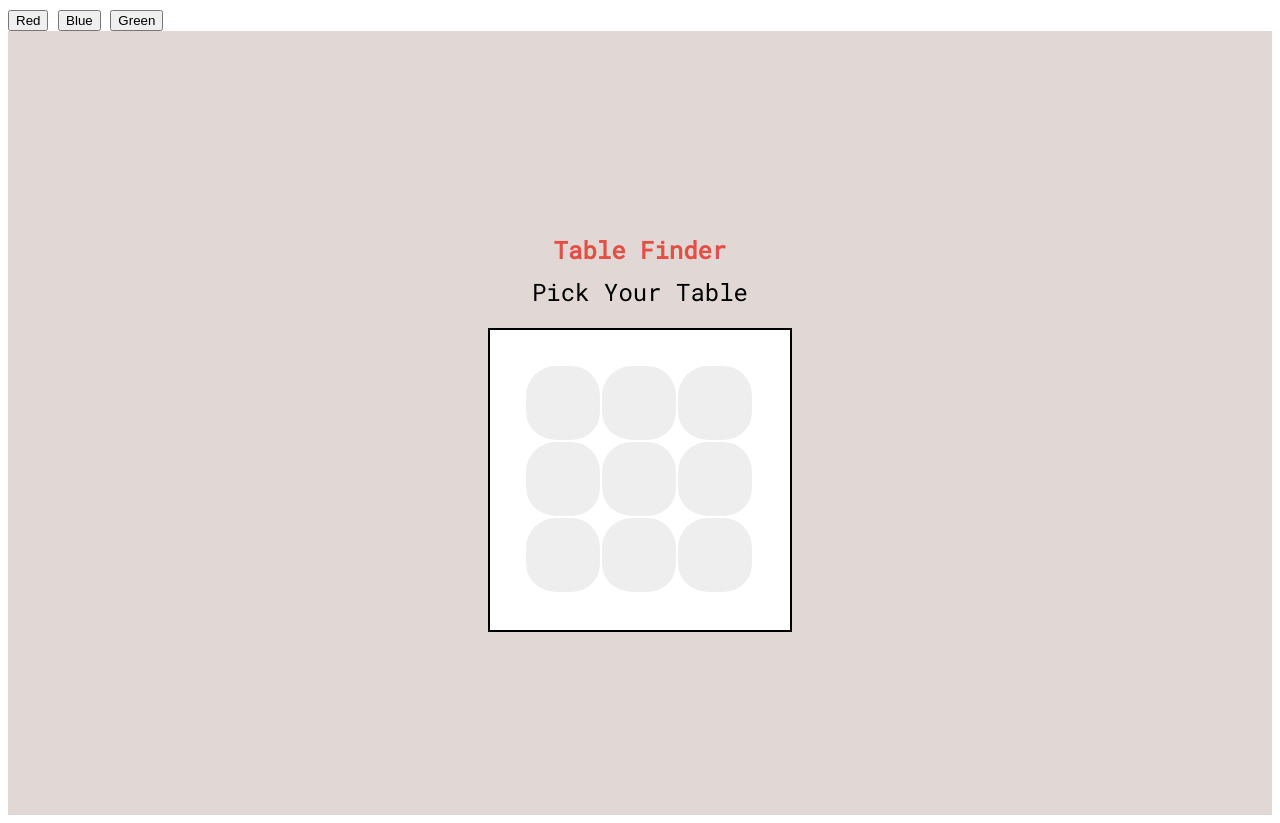
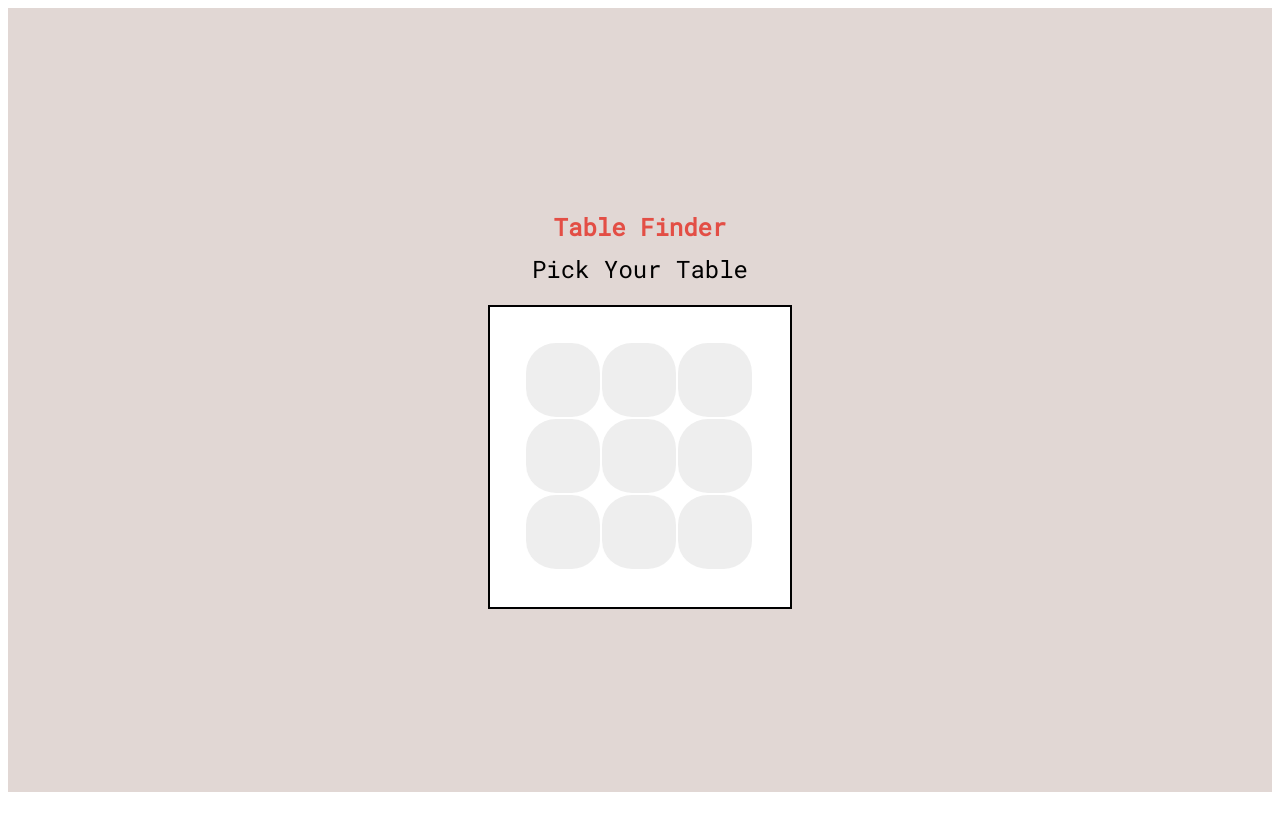
Before and after one commit to gabrielwm1/seatingTableLab_part1, a plain HTML site: page index.html in a window 1280 px wide. After the commit the page ends 800 px from the top, so only its background shows below. Drawn offline with nearby package versions, Linux system fonts and the light colour scheme.

Commit message:
second commit

```diff
--- a/index.html
+++ b/index.html
@@ -10,9 +10,6 @@
     <!-- <script src="script.js"></script> -->
 </head>
 <body>
-        <button class="redBtn" type="button">Red</button>
-        <button class="blueBtn" type="button">Blue</button>
-        <button class="greenBtn" type="button">Green</button>
         <section class="main-container">
                 <h1>Table Finder</h1>
                 <h2>Pick Your Table</h2>
--- a/style.css
+++ b/style.css
@@ -68,3 +68,6 @@ form{
     flex-direction: column;
     box-shadow: 10px;
 }
+button{
+    background-color: #008000;
+}
```
